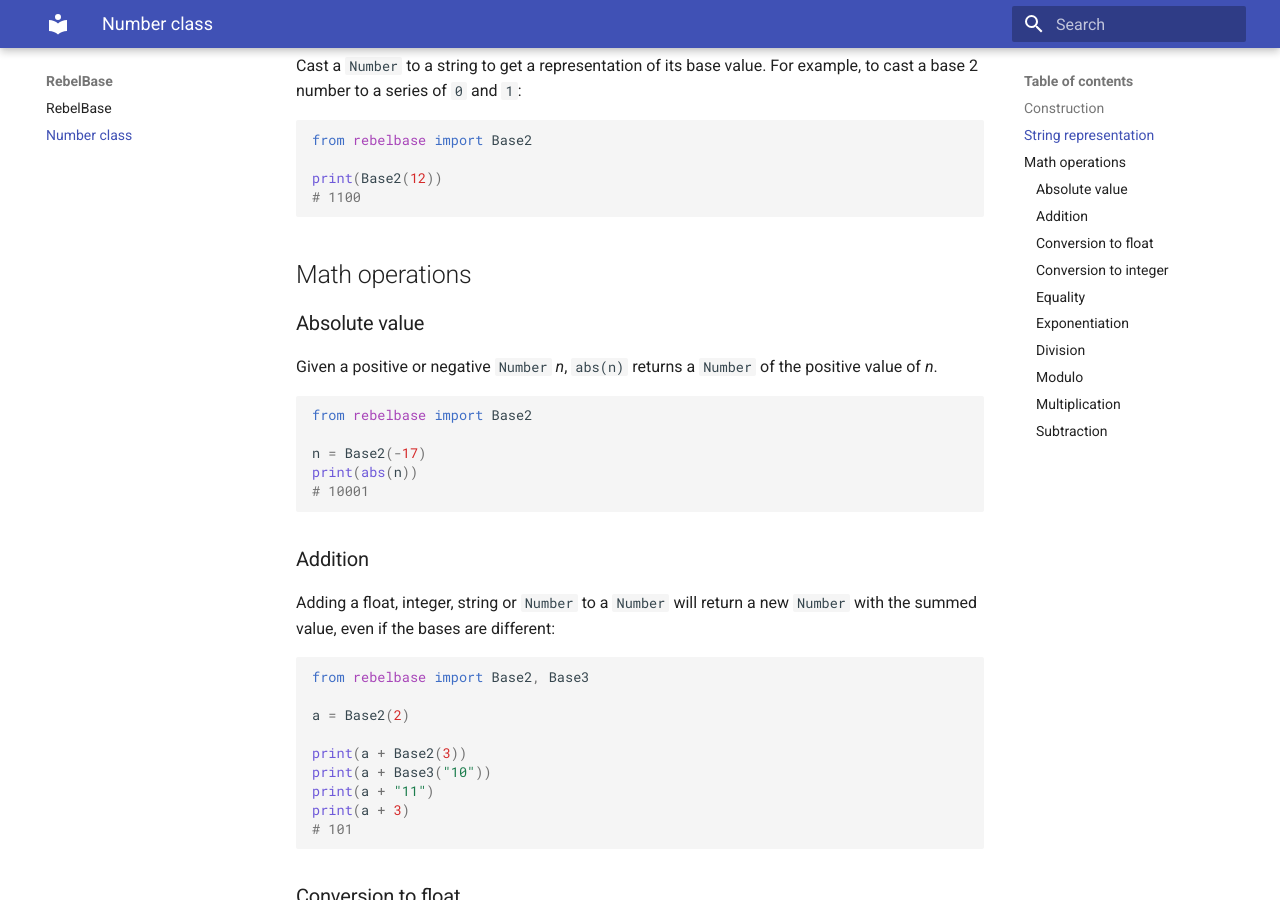
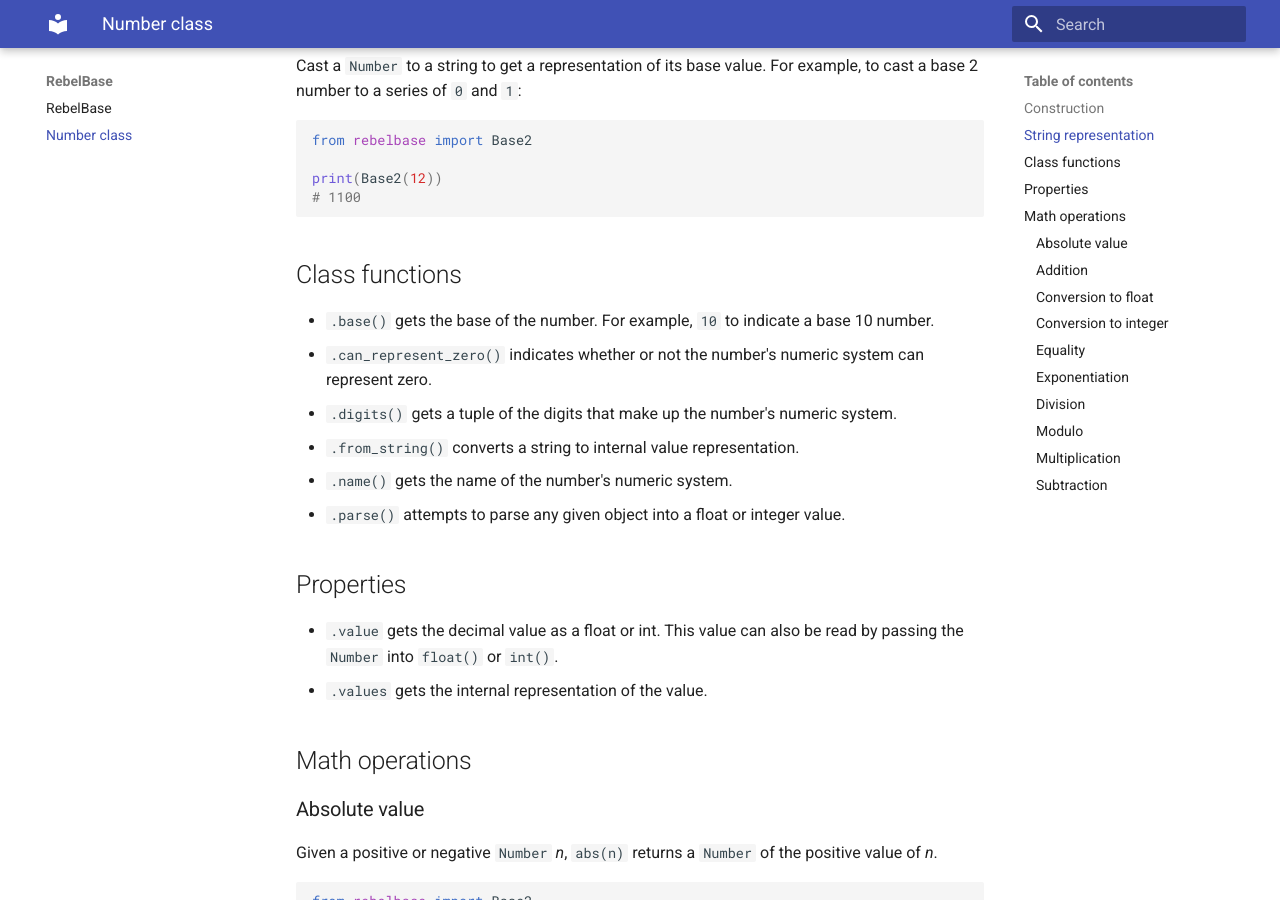
Before and after one commit to cariad/rebelbase, an MkDocs documentation site: the page built from docs/number.md, in a window 1280 px wide and 900 px high, scrolled down 757 px. Built offline with MkDocs 1.6.1 and Material for MkDocs 9.7.7, drawn with Linux system fonts in a browser that asks for light colours.

Commit message:
Add documentation

````diff
--- a/docs/number.md
+++ b/docs/number.md
@@ -36,6 +36,20 @@ from rebelbase import Base2
 print(Base2(12))
 # 1100
 ```
+
+## Class functions
+
+- `.base()` gets the base of the number. For example, `10` to indicate a base 10 number.
+- `.can_represent_zero()` indicates whether or not the number's numeric system can represent zero.
+- `.digits()` gets a tuple of the digits that make up the number's numeric system.
+- `.from_string()` converts a string to internal value representation.
+- `.name()` gets the name of the number's numeric system.
+- `.parse()` attempts to parse any given object into a float or integer value.
+
+## Properties
+
+- `.value` gets the decimal value as a float or int. This value can also be read by passing the `Number` into `float()` or `int()`.
+- `.values` gets the internal representation of the value.
 
 ## Math operations
 
````
